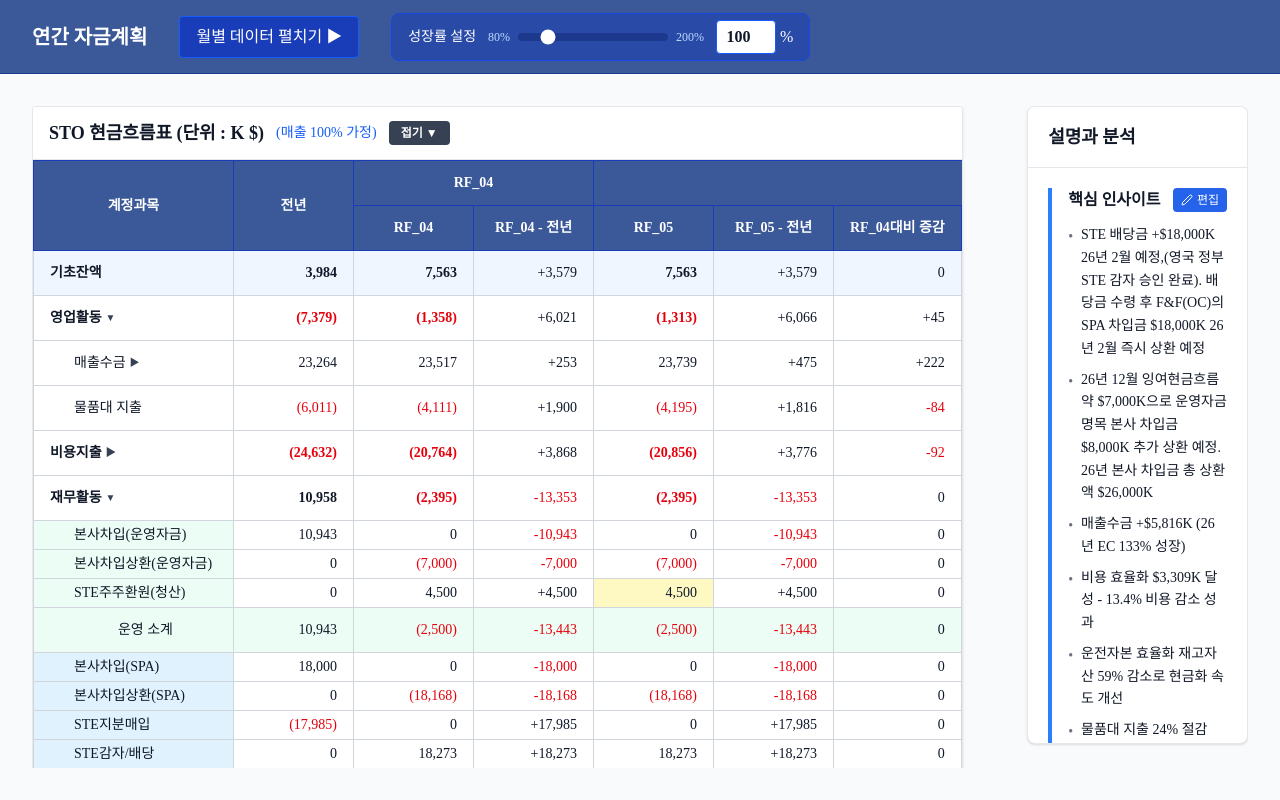
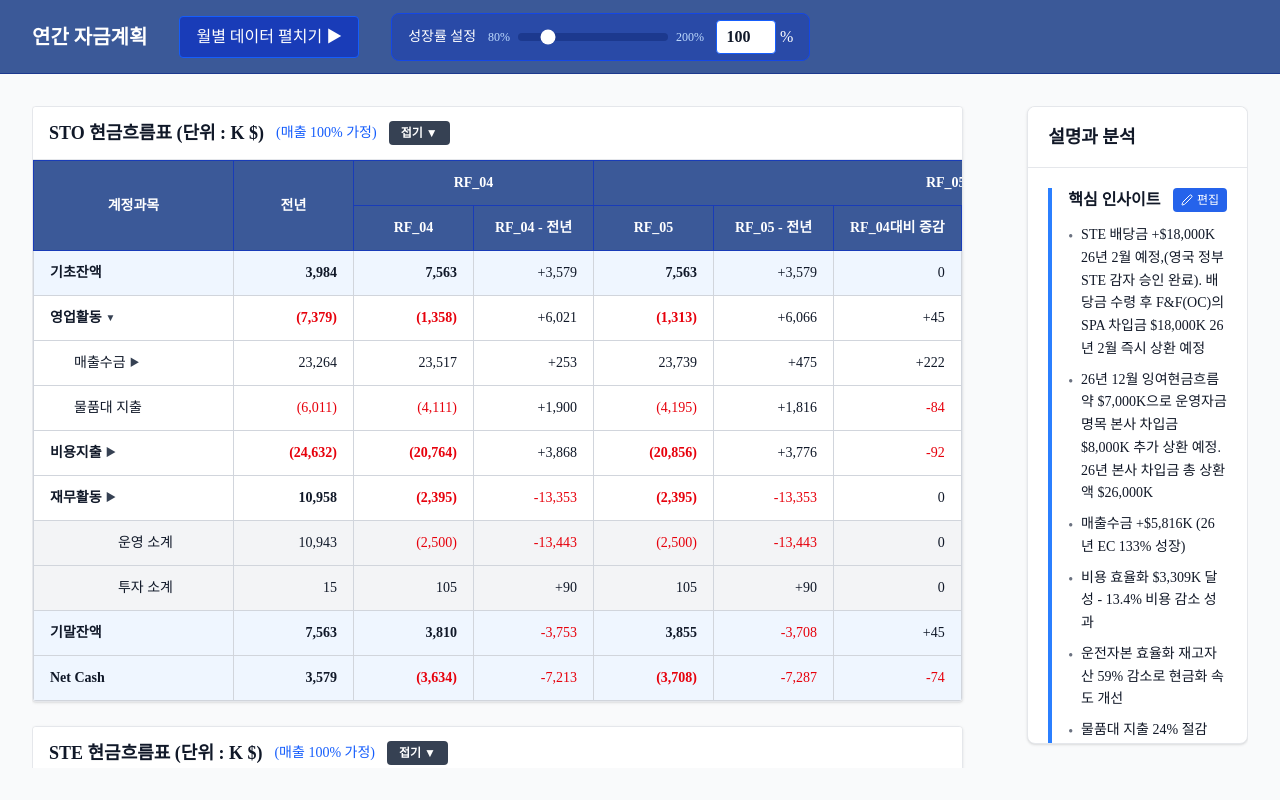
Before and after one commit to kyeongsoo88/stocashnew, a Next.js app: page / in a window 1280 px wide. Built offline with nearby package versions, Linux system fonts and the light colour scheme; a web font is replaced by a local one.

Commit message:
feat: subtotal rows always visible, gray bg, compact finance rows
Co-authored-by: Cursor <cursoragent@cursor.com>

```diff
--- a/components/DataTable.tsx
+++ b/components/DataTable.tsx
@@ -29,6 +29,7 @@ interface TreeRow {
   isGroupCenter?: boolean;
   groupLabelBottom?: string;
   groupLabelTop?: string;
+  alwaysVisible?: boolean; // 부모 접힘 여부와 무관하게 항상 표시
 }
 
 // ── keyword sets ──────────────────────────────────────────────
@@ -84,8 +85,10 @@ function buildTree(rows: string[][]): TreeRow[] {
 
     } else if (isL1_재무 && l0Parent?.data[0]?.includes('재무활동')) {
       const colorIdx = l0Parent.children.length;
-      l1Parent = { id, data: row, children: [], level: 1, colorIdx };
-      l0Parent.children.push(l1Parent);
+      const node: TreeRow = { id, data: row, children: [], level: 1, colorIdx };
+      if (isSubtotalRow) node.alwaysVisible = true;
+      if (!isSubtotalRow) l1Parent = node;
+      l0Parent.children.push(node);
 
     } else if (isL1_로열티 && l0Parent?.data[0]?.includes('로열티수금')) {
       const colorIdx = l0Parent.children.length;
@@ -154,15 +157,23 @@ interface FlatRow {
 
 function flattenTree(nodes: TreeRow[], expanded: Record<string, boolean>): FlatRow[] {
   const result: FlatRow[] = [];
-  function walk(nodes: TreeRow[]) {
+  function walk(nodes: TreeRow[], parentIsExpanded: boolean) {
     nodes.forEach(node => {
+      // 부모가 펼쳐졌거나 alwaysVisible이면 포함
+      if (!parentIsExpanded && !node.alwaysVisible) return;
       result.push({ node, visible: true });
       if (node.children.length > 0 && (expanded[node.id] ?? false)) {
-        walk(node.children);
+        walk(node.children, true);
       }
     });
   }
-  walk(nodes);
+  // 최상위 노드는 항상 표시
+  nodes.forEach(node => {
+    result.push({ node, visible: true });
+    if (node.children.length > 0) {
+      walk(node.children, expanded[node.id] ?? false);
+    }
+  });
   return result;
 }
 
@@ -208,8 +219,8 @@ export const DataTable: React.FC<DataTableProps> = ({
             if (next[n.id] === undefined) {
               changed = true;
               const name = n.data[0] || '';
-              // 영업활동, 로열티수금, 재무활동은 펼침 / 매출수금, 비용지출은 접힘
-              if (name.includes('영업활동') || name.includes('로열티수금') || name.includes('재무활동')) {
+              // 영업활동, 로열티수금은 펼침 / 재무활동, 매출수금, 비용지출은 접힘
+              if (name.includes('영업활동') || name.includes('로열티수금')) {
                 next[n.id] = true;
               } else {
                 next[n.id] = false;
@@ -493,8 +504,8 @@ export const DataTable: React.FC<DataTableProps> = ({
                     'group transition-colors',
                     hasChildren && 'cursor-pointer',
                     isSpecial    ? 'bg-blue-50 hover:bg-blue-100' :
-                    isSubtotalOp ? 'bg-emerald-50 hover:bg-emerald-100' :
-                    isSubtotalInv ? 'bg-sky-50 hover:bg-sky-100' :
+                    isSubtotalOp ? 'bg-gray-100 hover:bg-gray-200' :
+                    isSubtotalInv ? 'bg-gray-100 hover:bg-gray-200' :
                     'bg-white hover:bg-gray-50',
                   )}
                 >
@@ -515,10 +526,7 @@ export const DataTable: React.FC<DataTableProps> = ({
                         key={ci}
                         style={{
                           ...(isSteYellow ? { backgroundColor: '#fef9c3' } :
-                             isSubtotalOp  ? { backgroundColor: '#ecfdf5' } :
-                             isSubtotalInv ? { backgroundColor: '#e0f2fe' } :
-                             (ci === 0 && node.financeGroup === 1 && !isSubtotal) ? { backgroundColor: '#ecfdf5' } :
-                             (ci === 0 && (node.financeGroup === 0 || node.financeGroup === 2) && !isSubtotal) ? { backgroundColor: '#e0f2fe' } :
+                             (isSubtotalOp || isSubtotalInv) ? { backgroundColor: '#f3f4f6' } :
                              {}),
                         }}
                         className={cn(
@@ -530,8 +538,8 @@ export const DataTable: React.FC<DataTableProps> = ({
                           ci === 0 && isSubtotal && 'sticky left-0 z-10 text-center shadow-[2px_0_5px_-2px_rgba(0,0,0,0.08)]',
                           ci === 0 && indent,
                           ci === 0 && isSpecial    && 'bg-blue-50 group-hover:bg-blue-100',
-                          ci === 0 && isSubtotalOp  && 'bg-emerald-50 group-hover:bg-emerald-100',
-                          ci === 0 && isSubtotalInv && 'bg-sky-50 group-hover:bg-sky-100',
+                          ci === 0 && isSubtotalOp  && 'bg-gray-100 group-hover:bg-gray-200',
+                          ci === 0 && isSubtotalInv && 'bg-gray-100 group-hover:bg-gray-200',
                           ci === 0 && !isSpecial && !isSubtotal && 'bg-white group-hover:bg-gray-50',
                           // detail column (상세)
                           isDetailCol && 'text-left text-sm !text-gray-900 !font-normal',
@@ -540,8 +548,8 @@ export const DataTable: React.FC<DataTableProps> = ({
                           // last col (except detail)
                           isLast && !isDetailCol && 'text-right',
                           isLast && isSpecial     && 'bg-blue-50 group-hover:bg-blue-100',
-                          isLast && isSubtotalOp  && 'bg-emerald-50 group-hover:bg-emerald-100',
-                          isLast && isSubtotalInv && 'bg-sky-50 group-hover:bg-sky-100',
+                          isLast && isSubtotalOp  && 'bg-gray-100 group-hover:bg-gray-200',
+                          isLast && isSubtotalInv && 'bg-gray-100 group-hover:bg-gray-200',
                           isLast && !isSpecial && !isSubtotal && 'bg-white group-hover:bg-gray-50',
                         )}
                       >
```
